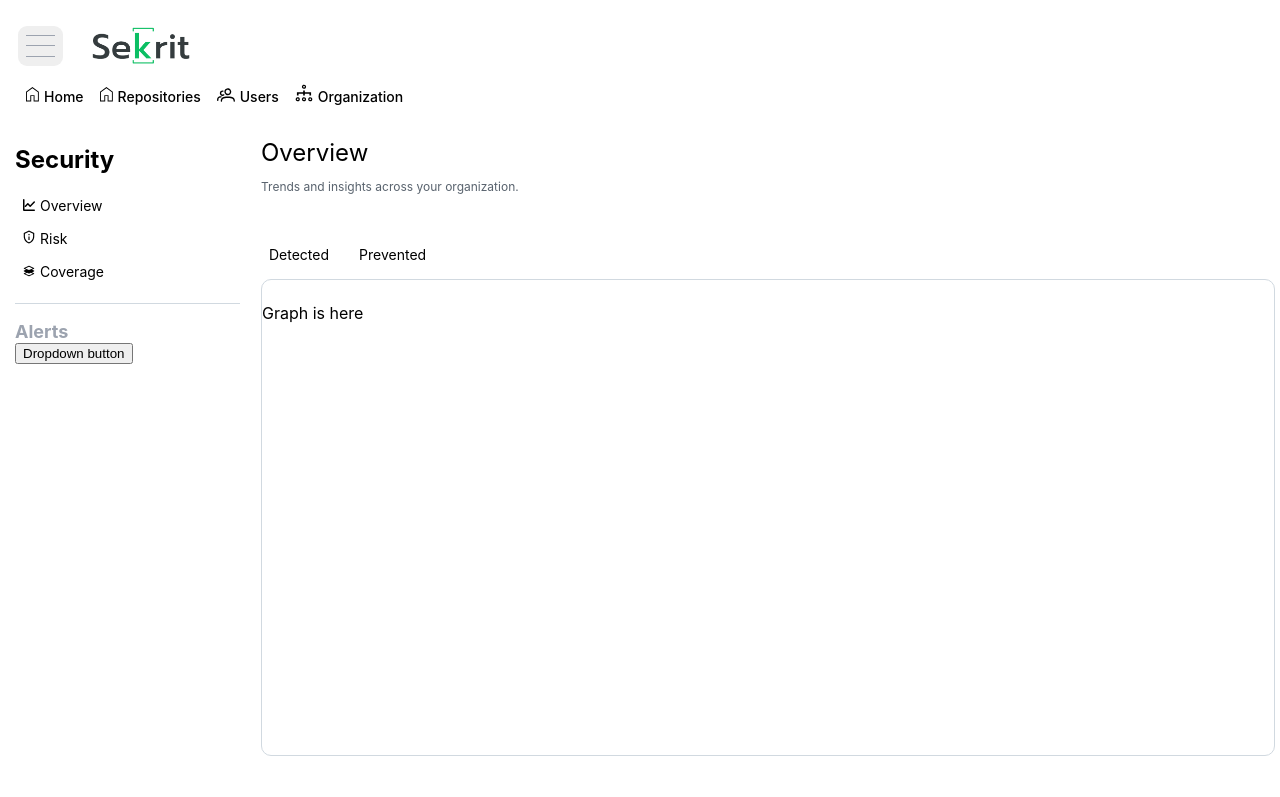
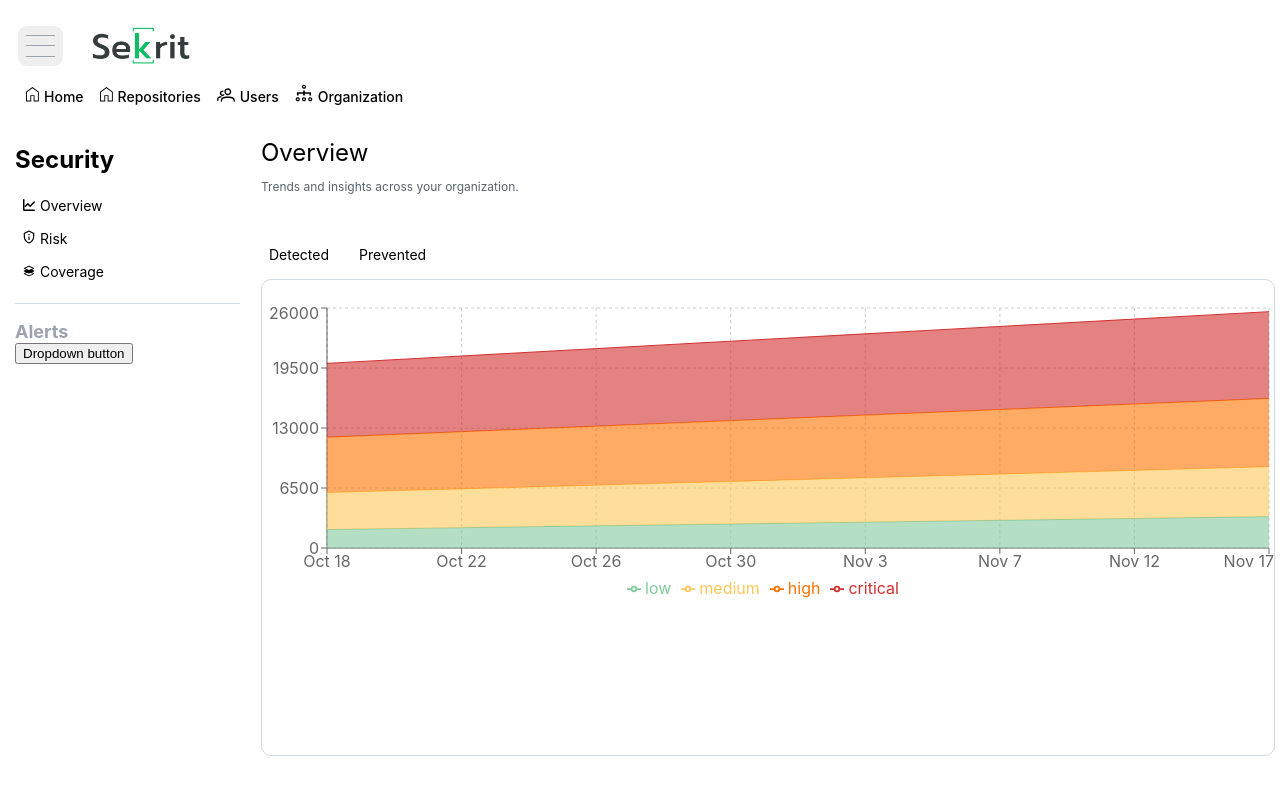
Before and after one commit to architghetiya007/sekrit-frontend, a React (Create React App) app: page /home in a window 1280 px wide. Shown: the top 797 px of the page. Built offline with nearby package versions, Linux system fonts and the light colour scheme; a web font is replaced by a local one.

Commit message:
added chart

```diff
--- a/package.json
+++ b/package.json
@@ -11,7 +11,8 @@
     "react-dom": "^19.0.0",
     "react-icons": "^5.4.0",
     "react-router-dom": "^7.0.2",
-    "react-scripts": "5.0.1"
+    "react-scripts": "5.0.1",
+    "recharts": "^2.15.0"
   },
   "scripts": {
     "start": "react-scripts start",
--- a/src/Components/Home.js
+++ b/src/Components/Home.js
@@ -16,12 +16,33 @@ import Riskicon from "../Images/risk.svg";
 import Coverageicon from "../Images/coverage.svg";
 import Dropdown from "react-bootstrap/Dropdown";
 import DropdownButton from "react-bootstrap/DropdownButton";
+import {
+  AreaChart,
+  Area,
+  XAxis,
+  YAxis,
+  CartesianGrid,
+  Tooltip,
+  Legend,
+  ResponsiveContainer,
+} from "recharts";
 
 const Home = () => {
   const [show, setShow] = useState(true);
 
   const handleClose = () => setShow(false);
   const handleShow = () => setShow(!show);
+
+  const data = [
+    { date: "Oct 18", low: 2000, medium: 4000, high: 6000, critical: 8000 },
+    { date: "Oct 22", low: 2200, medium: 4200, high: 6200, critical: 8200 },
+    { date: "Oct 26", low: 2400, medium: 4400, high: 6400, critical: 8400 },
+    { date: "Oct 30", low: 2600, medium: 4600, high: 6600, critical: 8600 },
+    { date: "Nov 3", low: 2800, medium: 4800, high: 6800, critical: 8800 },
+    { date: "Nov 7", low: 3000, medium: 5000, high: 7000, critical: 9000 },
+    { date: "Nov 12", low: 3200, medium: 5200, high: 7200, critical: 9200 },
+    { date: "Nov 17", low: 3400, medium: 5400, high: 7400, critical: 9400 },
+  ];
 
   return (
     <>
@@ -138,7 +159,45 @@ const Home = () => {
                 </Navbar.Collapse>
               </Navbar>
             </div>
-            <div className="graph">Graph is here</div>
+            <div className="graph">
+              <ResponsiveContainer width="100%" height={300}>
+                <AreaChart data={data}>
+                  <CartesianGrid strokeDasharray="3 3" />
+                  <XAxis dataKey="date" />
+                  <YAxis />
+                  <Tooltip />
+                  <Legend />
+                  <Area
+                    type="linear"
+                    dataKey="low"
+                    stackId="1"
+                    stroke="#82ca9d"
+                    fill="#82ca9d"
+                  />
+                  <Area
+                    type="monotone"
+                    dataKey="medium"
+                    stackId="1"
+                    stroke="#ffc658"
+                    fill="#ffc658"
+                  />
+                  <Area
+                    type="monotone"
+                    dataKey="high"
+                    stackId="1"
+                    stroke="#ff7300"
+                    fill="#ff7300"
+                  />
+                  <Area
+                    type="monotone"
+                    dataKey="critical"
+                    stackId="1"
+                    stroke="#d32f2f"
+                    fill="#d32f2f"
+                  />
+                </AreaChart>
+              </ResponsiveContainer>
+            </div>
             <div className="analysis">
               <div className="section-title">
                 <h2>Impact analysis</h2>
```
Also changed, not shown: 1 other file (tests, documents, lock files or other folders).
